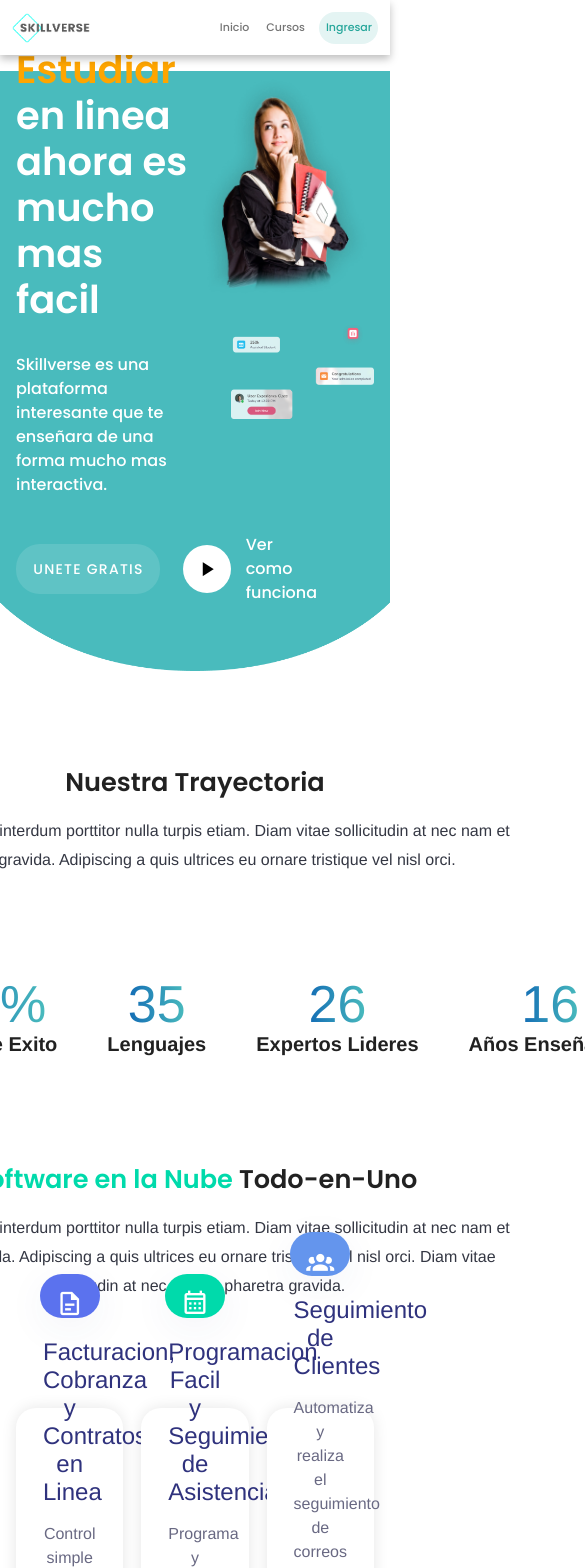
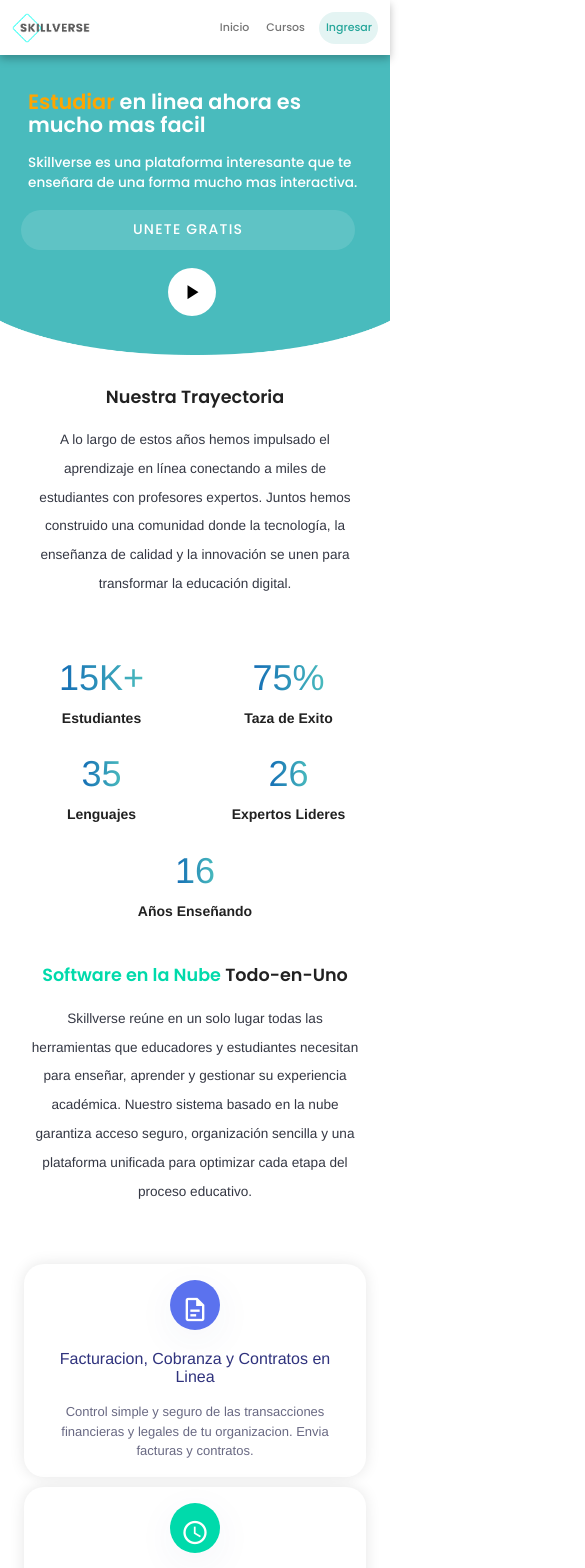
Before and after one commit to JosueVP17/skillverse, a Vue app in the folder frontend/: page / in a window 390 px wide. Shown: the top 1568 px of the page, 585 px wide, since content can reach past the window. Built offline with nearby package versions, Linux system fonts and the light colour scheme; no server answers.

Commit message:
[EDITED]: Mejoras menores en HOME (Agregado texto faltante, funcionalidad de botones, diseño responsivo), además de loaders para la página de cursos

```diff
--- a/frontend/src/views/Courses/index.vue
+++ b/frontend/src/views/Courses/index.vue
@@ -10,7 +10,10 @@
 
     <div class="course-list">
         <div v-if="isLoading" class="loading-message">
-            <p>Cargando cursos...</p>
+            <div v-for="n in 3" :key="'skeleton-' + n" class="course-card skeleton">
+                <v-skeleton-loader type="image,list-item-three-line"></v-skeleton-loader>
+            </div>
+
         </div>
         <template v-else>
             <CourseCard
@@ -196,6 +199,13 @@ const handleCourseClick = (courseId) => {
         padding: 0 12px;
     }
 
+    .course-card.skeleton {
+        width: calc(33.333% - 2vw);
+        min-height: 380px;
+        border-radius: 12px;
+        box-shadow: 0px 0px 15px rgba(0, 0, 0, 0.10);
+    }
+
     .loading-message {
         display: flex;
         justify-content: center;
@@ -204,6 +214,8 @@ const handleCourseClick = (courseId) => {
         min-height: 500px;
         font-size: 16px;
         color: #696983;
+        flex-wrap: wrap;
+        gap: 2vw;
     }
 
     @media (max-width: 1024px) {
@@ -214,6 +226,11 @@ const handleCourseClick = (courseId) => {
         .course-list {
             gap: 16px;
             padding: 0 16px;
+        }
+
+        .course-card.skeleton {
+            width: calc(50% - 8px);
+            min-height: 360px;
         }
     }
 
@@ -227,6 +244,11 @@ const handleCourseClick = (courseId) => {
         .course-list {
             gap: 12px;
             padding: 0 12px;
+        }
+
+        .course-card.skeleton {
+            width: 100%;
+            min-height: 340px;
         }
     }
 
@@ -247,6 +269,11 @@ const handleCourseClick = (courseId) => {
             min-height: 300px;
             font-size: 14px;
         }
+
+        .course-card.skeleton {
+            width: 100%;
+            min-height: 320px;
+        }
     }
 
 </style>
--- a/frontend/src/views/Home/index.vue
+++ b/frontend/src/views/Home/index.vue
@@ -6,7 +6,7 @@
                 <h1 class="poppins-bold"><span class="poppins-bold" style="color: orange !important">Estudiar</span> en linea ahora es mucho mas facil</h1>
                 <p>Skillverse es una plataforma interesante que te ense&ntilde;ara de una forma mucho mas interactiva.</p>
                 <div class="join-box">
-                    <v-btn class="join-btn" rounded="xl" density="comfortable" variant="tonal">Unete Gratis</v-btn>
+                    <v-btn class="join-btn" rounded="xl" density="comfortable" variant="tonal" @click="$router.push('/auth')" >Unete Gratis</v-btn>
                     <v-btn class="ma-2" style="margin-right: 15px !important" color="white" icon="mdi-play" variant="flat"></v-btn>
                     <p>Ver como funciona</p>
                 </div>
@@ -21,9 +21,7 @@
                 <div class="text-wrapper">Nuestra Trayectoria</div>
 
                 <p class="div">
-                    Ornare id fames interdum porttitor nulla turpis etiam. Diam vitae
-                    sollicitudin at nec nam et pharetra gravida. Adipiscing a quis
-                    ultrices eu ornare tristique vel nisl orci.
+                    A lo largo de estos años hemos impulsado el aprendizaje en línea conectando a miles de estudiantes con profesores expertos. Juntos hemos construido una comunidad donde la tecnología, la enseñanza de calidad y la innovación se unen para transformar la educación digital.
                 </p>
             </div>
 
@@ -58,10 +56,7 @@
                 <div class="text-wrapper"><span>Software en la Nube</span> Todo-en-Uno</div>
 
                 <p class="div">
-                    Ornare id fames interdum porttitor nulla turpis etiam. Diam vitae
-                    sollicitudin at nec nam et pharetra gravida. Adipiscing a quis
-                    ultrices eu ornare tristique vel nisl orci. Diam vitae
-                    sollicitudin at nec nam et pharetra gravida.
+                    Skillverse reúne en un solo lugar todas las herramientas que educadores y estudiantes necesitan para enseñar, aprender y gestionar su experiencia académica. Nuestro sistema basado en la nube garantiza acceso seguro, organización sencilla y una plataforma unificada para optimizar cada etapa del proceso educativo.
                 </p>
             </div>
         </div>
@@ -80,13 +75,13 @@
             </div>
             <div class="rectangle">
                 <div class="file-invoice-wrapper" style="background-color: rgb(0, 218, 171) !important">
-                    <v-icon color="white" icon="mdi-calendar-month-outline" size="large"></v-icon>
+                    <v-icon color="white" icon="mdi-clock-outline" size="large"></v-icon>
                 </div>
                 <p class="online-billing">
-                    Programacion Facil y Seguimiento de Asistencias
+                    Aprende a tu Propio Ritmo
                 </p>
                 <p class="text-wrapper">
-                    Programa y reserva aulas en un campus o en varios. Manten registros detallados de la asistencia de los estudiantes.
+                    Disfruta de la libertad de estudiar cuándo y dónde quieras. Con Skillverse, tu aprendizaje se adapta a tu tiempo, permitiéndote avanzar con flexibilidad y comodidad sin sacrificar calidad.
                 </p>
             </div>
             <div class="rectangle">
@@ -116,7 +111,13 @@
 
         <div class="row-img">
             <img src="@/assets/HomeBackdrops.png" style="width: 75%" alt="" />
+            <v-btn class="btn-overlay-profesor" rounded="xl" density="comfortable" variant="flat" color="white" @click="$router.push('/auth/teacher-register')">Inicia tus clases</v-btn>
+
+            <v-btn class="btn-overlay-alumno" rounded="xl" density="comfortable" variant="flat" @click="$router.push('/courses')" >Comienza a aprender</v-btn>
         </div>
+
+
+
     </div>
 </template>
 
@@ -413,5 +414,315 @@
         justify-content: center;
         margin-top: 10px;
         margin-bottom: 103px;
+        position: relative;
     }
+
+    .btn-overlay-profesor {
+        position: absolute;
+        top: 70%;
+        left: 30%;
+        font-size: 1.1em;
+        transform: translate(-50%, -50%);
+        box-shadow: 0px 4px 8px rgba(0, 0, 0, 0.25);
+    }
+
+    .btn-overlay-alumno {
+        position: absolute;
+        top: 70%;
+        left: 70%;
+        transform: translate(-50%, -50%);
+        font-size: 1.1em;
+        box-shadow: 0px 4px 8px rgba(0, 0, 0, 0.25);
+        background-color: rgb(73, 187, 189) !important;
+        color: white;
+    }
+
+    /* Diseño Responsivo */
+    @media (max-width: 1024px) {
+        .header {
+            flex-direction: column;
+        }
+
+        .header-content {
+            width: 100%;
+            height: auto;
+            padding: 40px 20px;
+        }
+
+        .header-content > h1 {
+            font-size: 2em;
+        }
+
+        .header-img {
+            display: none
+        }
+
+        .header-bg {
+            height: 400px;
+            top: 20px;
+        }
+
+        .our-success .div {
+            width: 100%;
+            padding: 0 20px;
+        }
+
+        .our-success .frame-2 {
+            gap: 30px;
+            margin-bottom: 60px;
+        }
+
+        .cards {
+            gap: 16px;
+            padding: 0 16px;
+        }
+
+        .cards .rectangle {
+            width: 100%;
+        }
+
+        .btn-overlay-profesor {
+            left: 30%;
+            font-size: 1em;
+        }
+
+        .btn-overlay-alumno {
+            left: 70%;
+            font-size: 1em;
+        }
+    }
+
+    @media (max-width: 768px) {
+        .header-content {
+            width: 100%;
+            padding: 30px 16px;
+        }
+
+        .header-content > h1 {
+            font-size: 1.6em;
+            margin-bottom: 20px;
+        }
+
+        .header-content > p {
+            margin-bottom: 24px;
+            font-size: 0.95em;
+        }
+
+        .join-box {
+            flex-direction: column;
+            gap: 12px;
+        }
+        .join-box p {
+            display: none;
+        }
+
+
+        .join-btn {
+            width: 100%;
+        }
+
+        .header-bg {
+            height: 350px;
+            top: 55px;
+        }
+
+        .header-img {
+            display: none
+        }
+
+        .our-success {
+            margin-top: 60px;
+        }
+
+        .our-success .text-wrapper {
+            font-size: 1.3em;
+        }
+
+        .our-success .div {
+            width: 100%;
+            padding: 0 16px;
+            font-size: 0.9em;
+        }
+
+        .our-success .frame-2 {
+            gap: 20px;
+            flex-wrap: wrap;
+            margin-bottom: 40px;
+        }
+
+        .cards {
+            flex-direction: column;
+            gap: 12px;
+            padding: 0 12px;
+        }
+
+        .cards .rectangle {
+            width: 100%;
+            height: auto;
+            padding: 20px 12px;
+        }
+
+        .cards .online-billing {
+            font-size: 18px;
+        }
+
+        .cards .text-wrapper {
+            font-size: 14px;
+        }
+
+        .row-img {
+            margin-top: 20px;
+            margin-bottom: 60px;
+        }
+
+        .row-img img {
+            width: 90% !important;
+        }
+
+        .btn-overlay-profesor {
+            top: 70%;
+            left: 25%;
+            font-size: 0.6em;
+            padding: 8px 16px !important;
+        }
+
+        .btn-overlay-alumno {
+            top: 70%;
+            left: 75%;
+            font-size: 0.6em;
+            padding: 8px 16px !important;
+        }
+    }
+
+    @media (max-width: 480px) {
+        .header {
+            flex-direction: column;
+        }
+
+        .header-content {
+            width: 100%;
+            padding: 20px 12px;
+            height: auto;
+        }
+
+        .header-content > h1 {
+            font-size: 1.3em;
+            margin-bottom: 16px;
+            line-height: 1.1em;
+        }
+
+        .header-content > p {
+            margin-bottom: 16px;
+            font-size: 0.85em;
+        }
+
+        .join-box {
+            flex-direction: column;
+            gap: 10px;
+        }
+
+        .join-box p {
+            display: none;
+        }
+
+        .join-btn {
+            width: 100%;
+            height: 40px !important;
+        }
+
+        .header-bg {
+            height: 300px;
+            top: 55px;
+        }
+
+        .header-img {
+            width: 100%;
+            height: 150px;
+        }
+
+        .our-success {
+            margin-top: 40px;
+        }
+
+        .our-success .text-wrapper {
+            font-size: 1.1em;
+            white-space: normal;
+            width: auto;
+        }
+
+        .our-success .div {
+            width: 100%;
+            padding: 0 12px;
+            font-size: 0.85em;
+            margin-bottom: 40px;
+        }
+
+        .our-success .frame-2 {
+            gap: 16px;
+            flex-wrap: wrap;
+            margin-bottom: 30px;
+        }
+
+        .our-success .frame-3 {
+            flex: 1 1 calc(50% - 8px);
+            min-width: 140px;
+        }
+
+        .our-success .text-wrapper-2 {
+            font-size: 36px;
+        }
+
+        .our-success .text-wrapper-3 {
+            font-size: 14px;
+        }
+
+        .cards {
+            flex-direction: column;
+            gap: 10px;
+            padding: 0 8px;
+        }
+
+        .cards .rectangle {
+            width: 100%;
+            height: auto;
+            padding: 16px 12px;
+        }
+
+        .cards .online-billing {
+            font-size: 16px;
+        }
+
+        .cards .text-wrapper {
+            font-size: 13px;
+        }
+
+        .cards .file-invoice-wrapper {
+            height: 50px;
+            width: 50px;
+        }
+
+        .row-img {
+            margin-top: 15px;
+            margin-bottom: 40px;
+        }
+
+        .row-img img {
+            width: 95% !important;
+        }
+
+        .btn-overlay-profesor {
+            top: 70%;
+            left: 25%;
+            font-size: 0.5em;
+            padding: 6px 12px !important;
+        }
+
+        .btn-overlay-alumno {
+            top: 70%;
+            left: 75%;
+            font-size: 0.5em;
+            padding: 6px 12px !important;
+        }
+    }
+
 </style>
```
